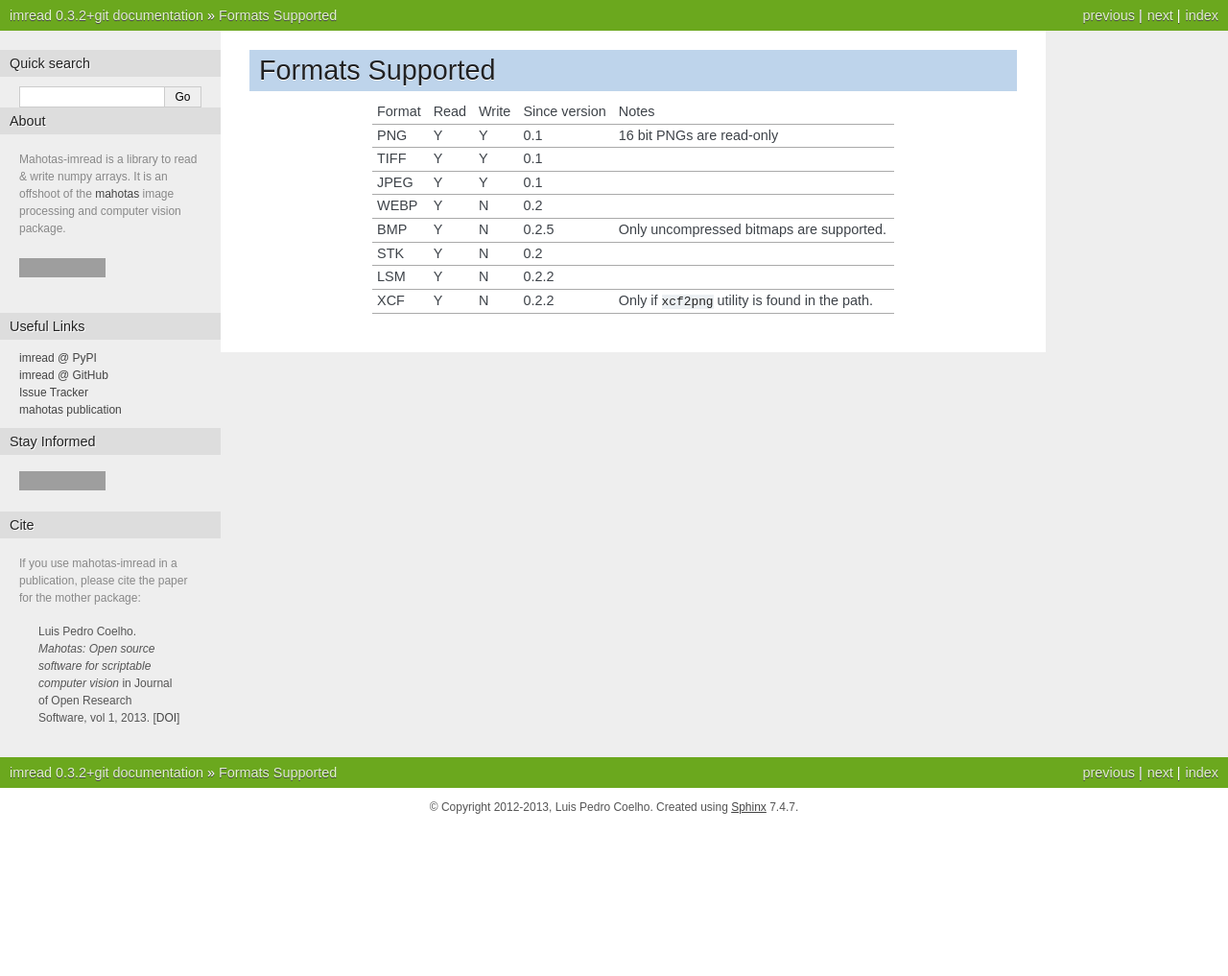
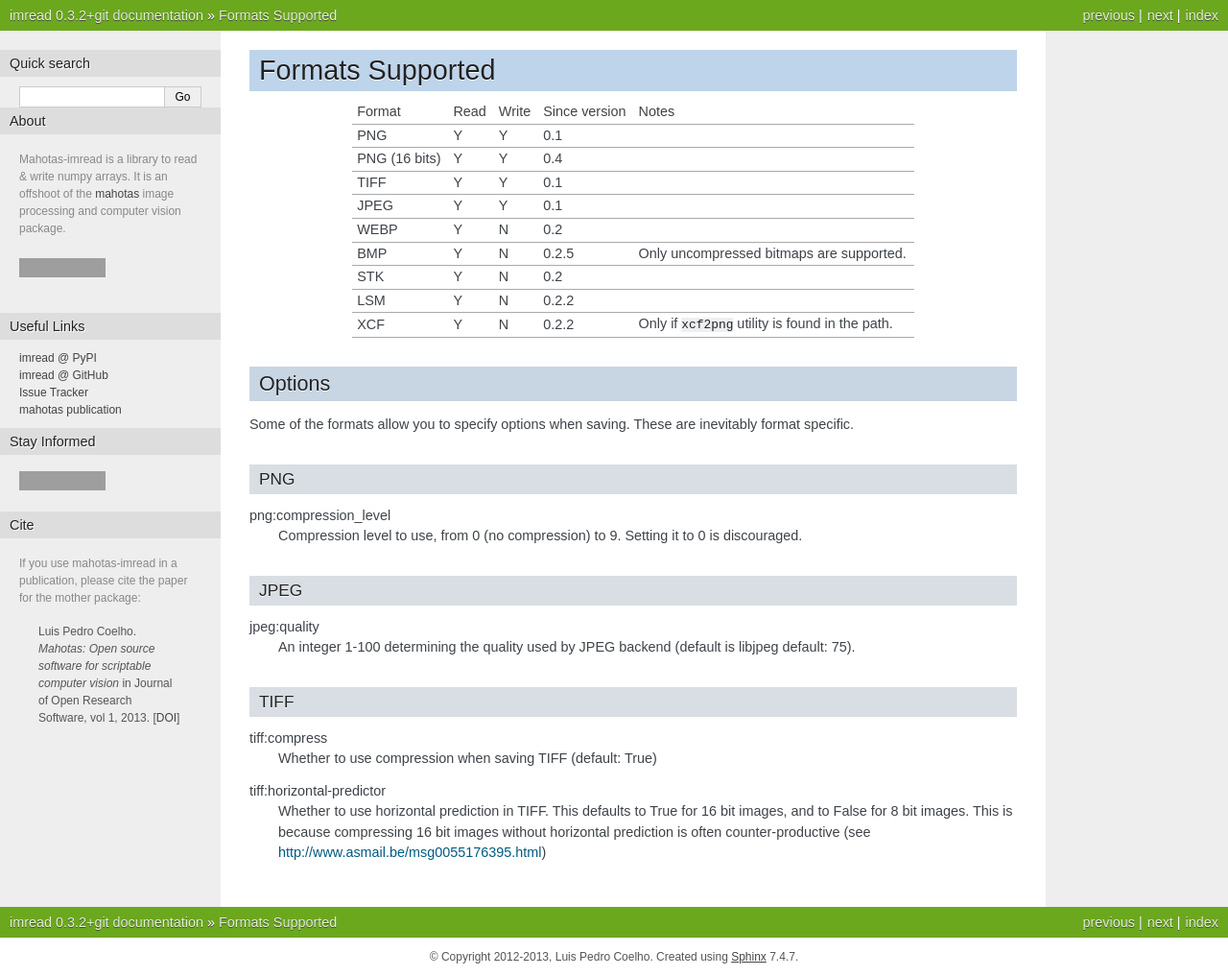
Before and after one commit to luispedro/imread, a Sphinx documentation site: the page built from docs/source/formats.rst, in a window 1280 px wide. Shown: the whole page at 96% size. Built offline with Sphinx 7.4.7, drawn with Linux system fonts in a browser that asks for light colours; before the commit the page ends 900 px from its top, so only the background shows below that; grey boxes are pictures that could not be loaded.

Commit message:
DOC Better documentation of different options

```diff
--- a/docs/source/formats.rst
+++ b/docs/source/formats.rst
@@ -2,24 +2,56 @@
 Formats Supported
 =================
 
-+--------+------+-------+---------------+------------------------------+
-| Format | Read | Write | Since version |            Notes             |
-+--------+------+-------+---------------+------------------------------+
-| PNG    |  Y   |   Y   |      0.1      | 16 bit PNGs are read-only    |
-+--------+------+-------+---------------+------------------------------+
-| TIFF   |  Y   |   Y   |      0.1      |                              |
-+--------+------+-------+---------------+------------------------------+
-| JPEG   |  Y   |   Y   |      0.1      |                              |
-+--------+------+-------+---------------+------------------------------+
-| WEBP   |  Y   |   N   |      0.2      |                              |
-+--------+------+-------+---------------+------------------------------+
-| BMP    |  Y   |   N   |      0.2.5    | Only uncompressed bitmaps    |
-|        |      |       |               | are supported.               |
-+--------+------+-------+---------------+------------------------------+
-| STK    |  Y   |   N   |      0.2      |                              |
-+--------+------+-------+---------------+------------------------------+
-| LSM    |  Y   |   N   |      0.2.2    |                              |
-+--------+------+-------+---------------+------------------------------+
-| XCF    |  Y   |   N   |      0.2.2    | Only if ``xcf2png`` utility  |
-|        |      |       |               | is found in the path.        |
-+--------+------+-------+---------------+------------------------------+
++---------------+------+-------+---------------+------------------------------+
+| Format        | Read | Write | Since version |            Notes             |
++---------------+------+-------+---------------+------------------------------+
+| PNG           |  Y   |   Y   |      0.1      |                              |
++---------------+------+-------+---------------+------------------------------+
+| PNG (16 bits) |  Y   |   Y   |      0.4      |                              |
++---------------+------+-------+---------------+------------------------------+
+| TIFF          |  Y   |   Y   |      0.1      |                              |
++---------------+------+-------+---------------+------------------------------+
+| JPEG          |  Y   |   Y   |      0.1      |                              |
++---------------+------+-------+---------------+------------------------------+
+| WEBP          |  Y   |   N   |      0.2      |                              |
++---------------+------+-------+---------------+------------------------------+
+| BMP           |  Y   |   N   |      0.2.5    | Only uncompressed bitmaps    |
+|               |      |       |               | are supported.               |
++---------------+------+-------+---------------+------------------------------+
+| STK           |  Y   |   N   |      0.2      |                              |
++---------------+------+-------+---------------+------------------------------+
+| LSM           |  Y   |   N   |      0.2.2    |                              |
++---------------+------+-------+---------------+------------------------------+
+| XCF           |  Y   |   N   |      0.2.2    | Only if ``xcf2png`` utility  |
+|               |      |       |               | is found in the path.        |
++---------------+------+-------+---------------+------------------------------+
+
+Options
+-------
+
+Some of the formats allow you to specify options when saving. These are
+inevitably format specific.
+
+PNG
+~~~
+
+png:compression_level
+    Compression level to use, from 0 (no compression) to 9. Setting it to 0 is discouraged.
+
+JPEG
+~~~~
+jpeg:quality
+    An integer 1-100 determining the quality used by JPEG backend
+    (default is libjpeg default: 75).
+
+TIFF
+~~~~
+
+tiff:compress
+    Whether to use compression when saving TIFF (default: True)
+
+tiff:horizontal-predictor
+    Whether to use horizontal prediction in TIFF. This defaults to True
+    for 16 bit images, and to False for 8 bit images. This is because
+    compressing 16 bit images without horizontal prediction is often
+    counter-productive (see http://www.asmail.be/msg0055176395.html)
```
Also changed, not shown: 1 other file.
